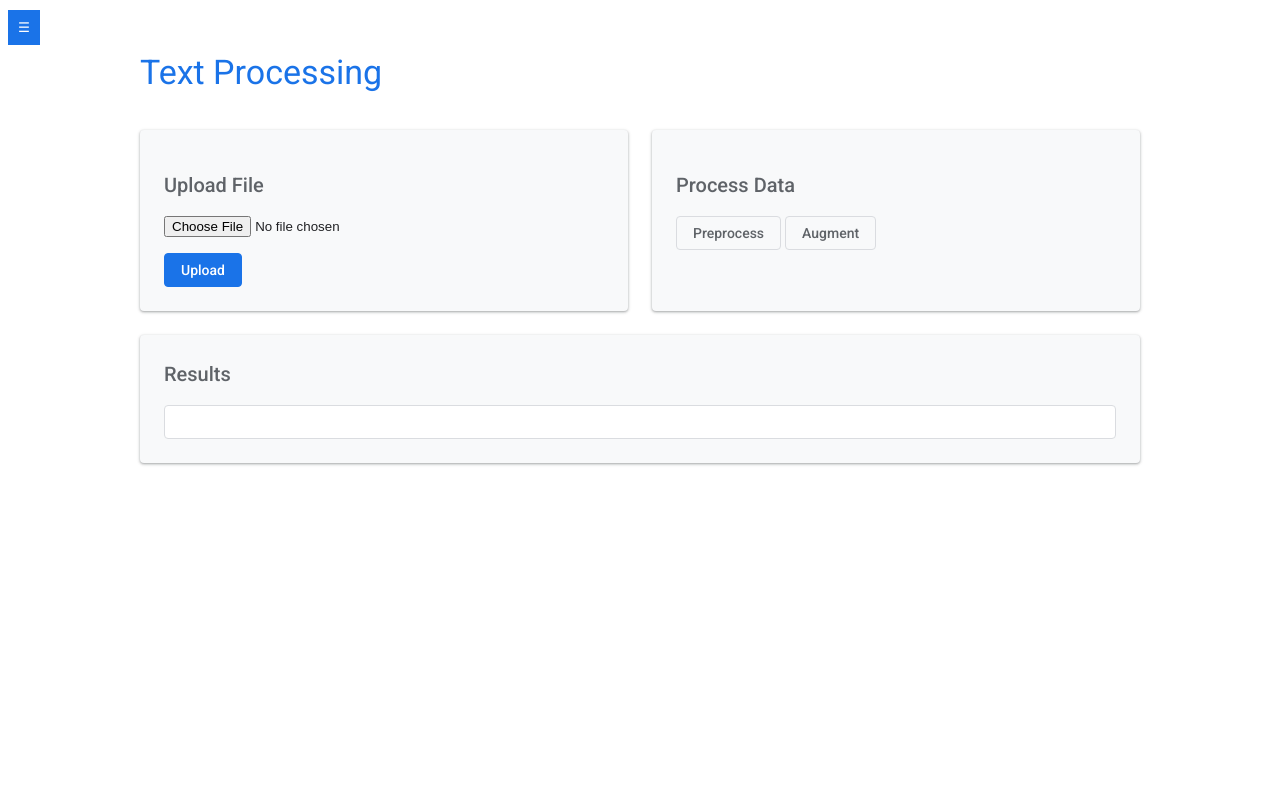
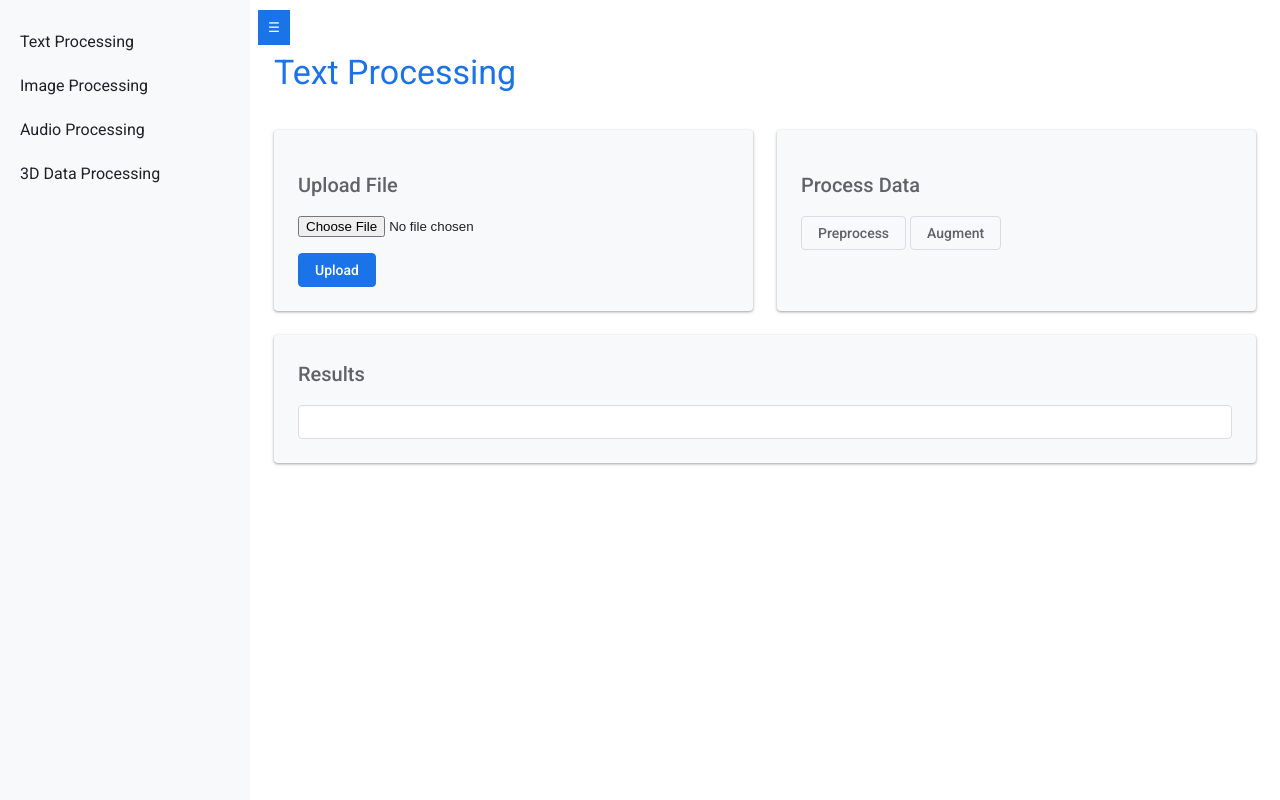
Before and after one commit to bgswaroop/ERAv3, a FastAPI app: page / in a window 1280 px wide. Run offline with FastAPI, Linux system fonts and the light colour scheme.

Commit message:
Keep the sidebar open (by default)

```diff
--- a/session03-handling-multimodal-data-for-preprocesing-and-augmentation/static/js/script.js
+++ b/session03-handling-multimodal-data-for-preprocesing-and-augmentation/static/js/script.js
@@ -24,10 +24,7 @@ document.addEventListener('DOMContentLoaded', function() {
   }
 
   console.log('Event listeners added');
-});
 
-// Add sidebar functionality
-document.addEventListener('DOMContentLoaded', function() {
   const sidebar = document.querySelector('.sidebar');
   const sidebarToggle = document.querySelector('.sidebar-toggle');
   const mainContent = document.querySelector('.main-content');
--- a/session03-handling-multimodal-data-for-preprocesing-and-augmentation/templates/3d.html
+++ b/session03-handling-multimodal-data-for-preprocesing-and-augmentation/templates/3d.html
@@ -8,7 +8,7 @@
     <link rel="stylesheet" href="/static/css/styles.css">
 </head>
 <body>
-    <div class="sidebar">
+    <div class="sidebar open">
         <button class="sidebar-toggle">☰</button>
         <nav class="sidebar-menu">
             <a href="/text">Text Processing</a>
@@ -17,7 +17,7 @@
             <a href="/3d">3D Data Processing</a>
         </nav>
     </div>
-    <div class="main-content">
+    <div class="main-content sidebar-open">
         <div class="container">
             <header>
                 <h1 class="app-title">3D Data Processing</h1>
--- a/session03-handling-multimodal-data-for-preprocesing-and-augmentation/templates/audio.html
+++ b/session03-handling-multimodal-data-for-preprocesing-and-augmentation/templates/audio.html
@@ -8,7 +8,7 @@
     <link rel="stylesheet" href="/static/css/styles.css">
 </head>
 <body>
-    <div class="sidebar">
+    <div class="sidebar open">
         <button class="sidebar-toggle">☰</button>
         <nav class="sidebar-menu">
             <a href="/text">Text Processing</a>
@@ -17,7 +17,7 @@
             <a href="/3d">3D Data Processing</a>
         </nav>
     </div>
-    <div class="main-content">
+    <div class="main-content sidebar-open">
         <div class="container">
             <header>
                 <h1 class="app-title">Audio Processing</h1>
--- a/session03-handling-multimodal-data-for-preprocesing-and-augmentation/templates/image.html
+++ b/session03-handling-multimodal-data-for-preprocesing-and-augmentation/templates/image.html
@@ -8,7 +8,7 @@
     <link rel="stylesheet" href="/static/css/styles.css">
 </head>
 <body>
-    <div class="sidebar">
+    <div class="sidebar open">
         <button class="sidebar-toggle">☰</button>
         <nav class="sidebar-menu">
             <a href="/text">Text Processing</a>
@@ -17,7 +17,7 @@
             <a href="/3d">3D Data Processing</a>
         </nav>
     </div>
-    <div class="main-content">
+    <div class="main-content sidebar-open">
         <div class="container">
             <header>
                 <h1 class="app-title">Image Processing</h1>
--- a/session03-handling-multimodal-data-for-preprocesing-and-augmentation/templates/text.html
+++ b/session03-handling-multimodal-data-for-preprocesing-and-augmentation/templates/text.html
@@ -8,7 +8,7 @@
     <link rel="stylesheet" href="/static/css/styles.css">
 </head>
 <body>
-    <div class="sidebar">
+    <div class="sidebar open">
         <button class="sidebar-toggle">☰</button>
         <nav class="sidebar-menu">
             <a href="/text">Text Processing</a>
@@ -17,7 +17,7 @@
             <a href="/3d">3D Data Processing</a>
         </nav>
     </div>
-    <div class="main-content">
+    <div class="main-content sidebar-open">
         <div class="container">
             <header>
                 <h1 class="app-title">Text Processing</h1>
```
